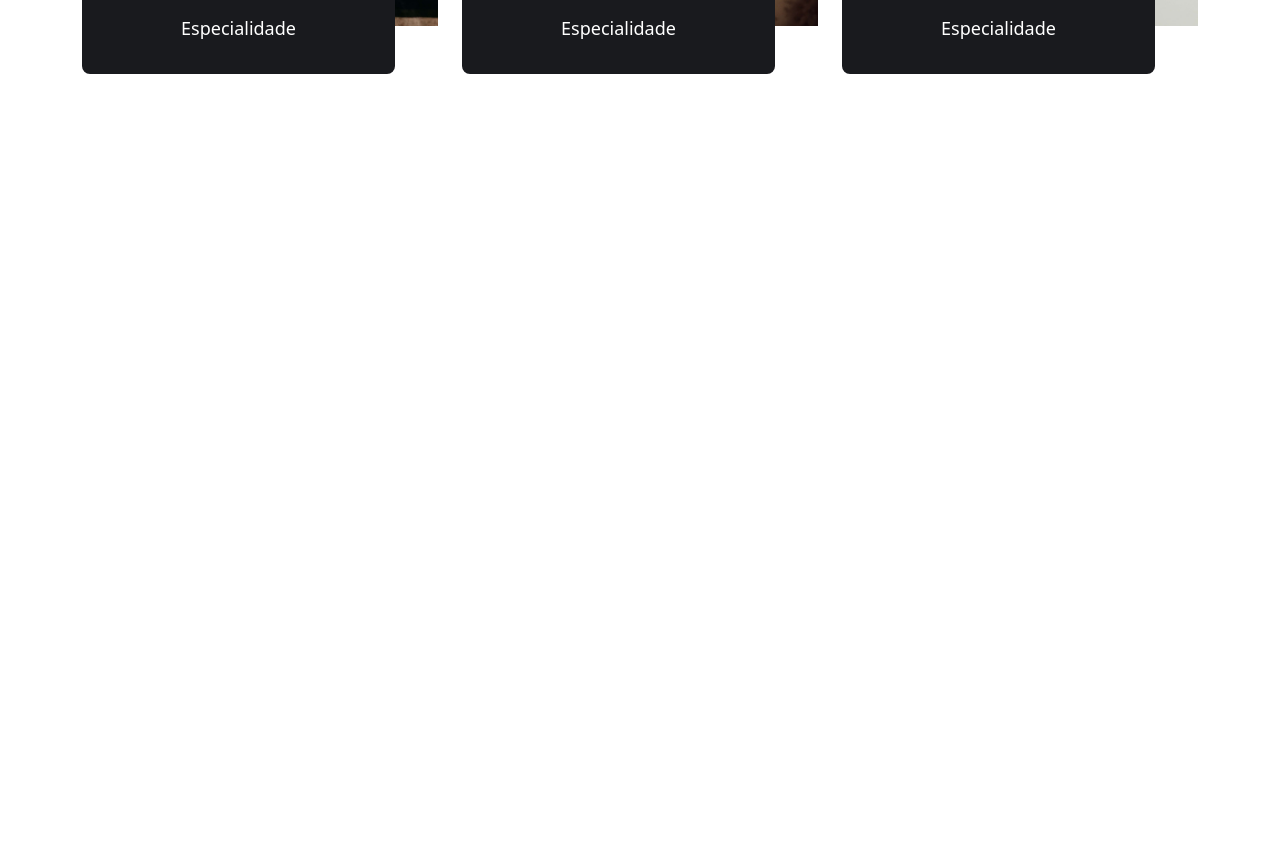
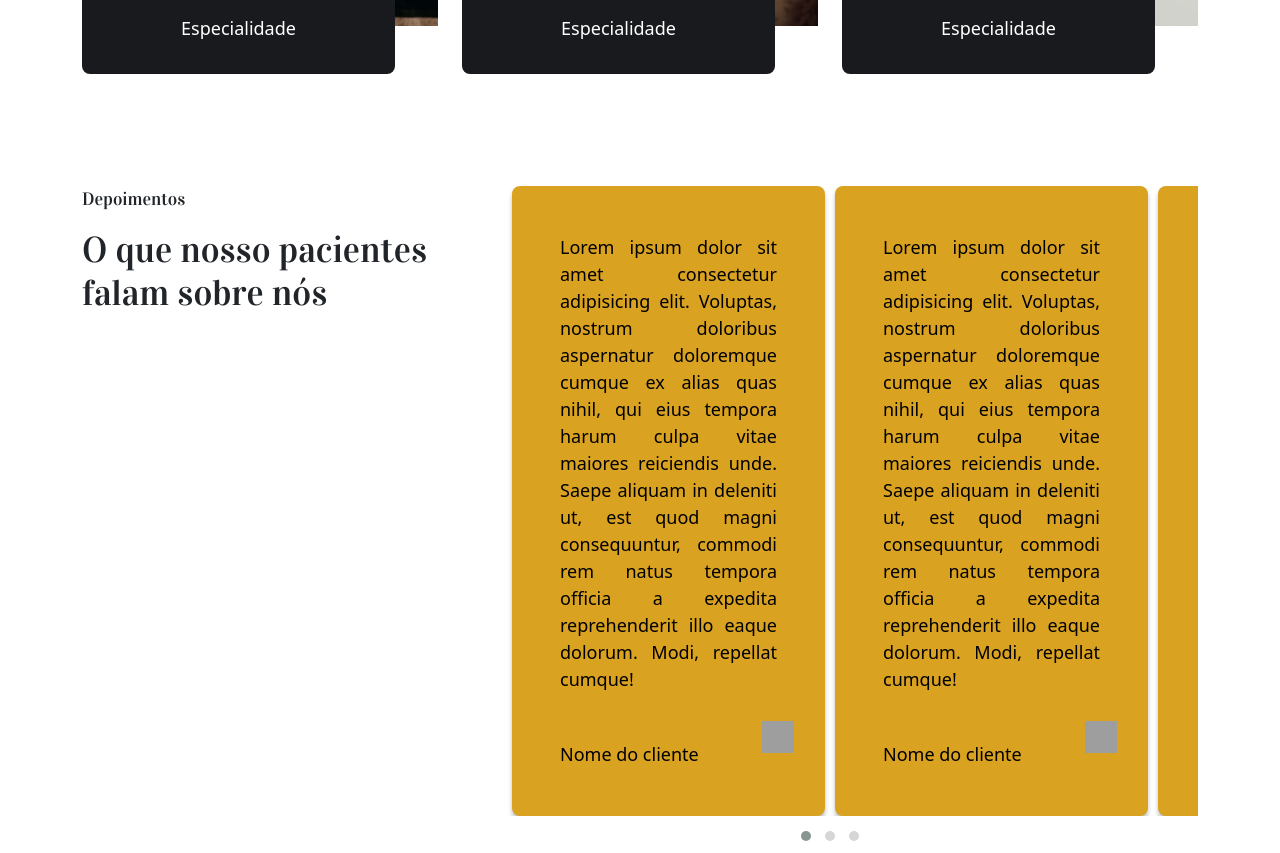
Before and after one commit to prmacedo/deborah, a PHP site: page / in a window 1280 px wide. Shown: the part 3712-4565 px from the top of the page. Before the commit the page ends 3786 px from the top, so only its background shows below. Run offline with PHP 8.4, Linux system fonts and the light colour scheme; grey boxes are pictures that could not be loaded.

Commit message:
create comments section

```diff
--- /dev/null
+++ b/css/owl.theme.default.min.css
@@ -0,0 +1,6 @@
+/**
+ * Owl Carousel v2.3.4
+ * Copyright 2013-2018 David Deutsch
+ * Licensed under: SEE LICENSE IN https://github.com/OwlCarousel2/OwlCarousel2/blob/master/LICENSE
+ */
+.owl-theme .owl-dots,.owl-theme .owl-nav{text-align:center;-webkit-tap-highlight-color:transparent}.owl-theme .owl-nav{margin-top:10px}.owl-theme .owl-nav [class*=owl-]{color:#FFF;font-size:14px;margin:5px;padding:4px 7px;background:#D6D6D6;display:inline-block;cursor:pointer;border-radius:3px}.owl-theme .owl-nav [class*=owl-]:hover{background:#869791;color:#FFF;text-decoration:none}.owl-theme .owl-nav .disabled{opacity:.5;cursor:default}.owl-theme .owl-nav.disabled+.owl-dots{margin-top:10px}.owl-theme .owl-dots .owl-dot{display:inline-block;zoom:1}.owl-theme .owl-dots .owl-dot span{width:10px;height:10px;margin:5px 7px;background:#D6D6D6;display:block;-webkit-backface-visibility:visible;transition:opacity .2s ease;border-radius:30px}.owl-theme .owl-dots .owl-dot.active span,.owl-theme .owl-dots .owl-dot:hover span{background:#869791}
--- a/css/styles.css
+++ b/css/styles.css
@@ -335,3 +335,25 @@
     padding: 1rem 2rem;
   }
 }
+
+/* COMMENTS */
+#comments {
+  margin-top: 10rem;
+}
+
+#comments .item {
+  position: relative;
+
+  background-color: var(--primary);
+  color: var(--black);
+  box-shadow: 0px 4px 4px rgba(0, 0, 0, 0.25);
+}
+
+#comments .item img {
+  position: absolute;
+  bottom: 10%;
+  right: 10%;
+
+  height: 2rem;
+  width: 2rem;
+}
--- a/index.php
+++ b/index.php
@@ -11,6 +11,10 @@
 
   <!-- Hover.css -->
   <link rel="stylesheet" href="./css/hover-min.css">
+
+  <!-- Owl Carousel -->
+  <link rel="stylesheet" href="./css/owl.carousel.min.css">
+  <link rel="stylesheet" href="./css/owl.theme.default.min.css">
 
   <!-- Fontes -->
   <link rel="preconnect" href="https://fonts.googleapis.com">
@@ -418,6 +422,54 @@
         </div>
       </div>
     </div>
+
+    <div id="comments" class="container">
+      <div class="row">
+        <div class="col-12 col-md-4">
+          <p class="font-vidaloka fsz-1">Depoimentos</p>
+          <h2 class="font-vidaloka fsz-3">O que nosso pacientes falam sobre nós</h2>
+        </div>
+
+        <div class="col-12 col-md-8">
+          <div class="owl-carousel owl-theme">
+            <div class="item border-50 p-5">
+              <p class="fsz-1 text-justify">Lorem ipsum dolor sit amet consectetur adipisicing elit. Voluptas, nostrum doloribus aspernatur doloremque cumque ex alias quas nihil, qui eius tempora harum culpa vitae maiores reiciendis unde. Saepe aliquam in deleniti ut, est quod magni consequuntur, commodi rem natus tempora officia a expedita reprehenderit illo eaque dolorum. Modi, repellat cumque!</p>
+
+              <p class="fsz-1 mb-0 mt-5 text-justify">Nome do cliente</p>
+              <img src="./assets/icon/quotes.svg" alt="Nome do cliente">
+            </div>
+
+            <div class="item border-50 p-5">
+              <p class="fsz-1 text-justify">Lorem ipsum dolor sit amet consectetur adipisicing elit. Voluptas, nostrum doloribus aspernatur doloremque cumque ex alias quas nihil, qui eius tempora harum culpa vitae maiores reiciendis unde. Saepe aliquam in deleniti ut, est quod magni consequuntur, commodi rem natus tempora officia a expedita reprehenderit illo eaque dolorum. Modi, repellat cumque!</p>
+
+              <p class="fsz-1 mb-0 mt-5 text-justify">Nome do cliente</p>
+              <img src="./assets/icon/quotes.svg" alt="Nome do cliente">
+            </div>
+
+            <div class="item border-50 p-5">
+              <p class="fsz-1 text-justify">Lorem ipsum dolor sit amet consectetur adipisicing elit. Voluptas, nostrum doloribus aspernatur doloremque cumque ex alias quas nihil, qui eius tempora harum culpa vitae maiores reiciendis unde. Saepe aliquam in deleniti ut, est quod magni consequuntur, commodi rem natus tempora officia a expedita reprehenderit illo eaque dolorum. Modi, repellat cumque!</p>
+
+              <p class="fsz-1 mb-0 mt-5 text-justify">Nome do cliente</p>
+              <img src="./assets/icon/quotes.svg" alt="Nome do cliente">
+            </div>
+
+            <div class="item border-50 p-5">
+              <p class="fsz-1 text-justify">Lorem ipsum dolor sit amet consectetur adipisicing elit. Voluptas, nostrum doloribus aspernatur doloremque cumque ex alias quas nihil, qui eius tempora harum culpa vitae maiores reiciendis unde. Saepe aliquam in deleniti ut, est quod magni consequuntur, commodi rem natus tempora officia a expedita reprehenderit illo eaque dolorum. Modi, repellat cumque!</p>
+
+              <p class="fsz-1 mb-0 mt-5 text-justify">Nome do cliente</p>
+              <img src="./assets/icon/quotes.svg" alt="Nome do cliente">
+            </div>
+
+            <div class="item border-50 p-5">
+              <p class="fsz-1 text-justify">Lorem ipsum dolor sit amet consectetur adipisicing elit. Voluptas, nostrum doloribus aspernatur doloremque cumque ex alias quas nihil, qui eius tempora harum culpa vitae maiores reiciendis unde. Saepe aliquam in deleniti ut, est quod magni consequuntur, commodi rem natus tempora officia a expedita reprehenderit illo eaque dolorum. Modi, repellat cumque!</p>
+
+              <p class="fsz-1 mb-0 mt-5 text-justify">Nome do cliente</p>
+              <img src="./assets/icon/quotes.svg" alt="Nome do cliente">
+            </div>
+          </div>
+        </div>
+      </div>
+    </div>
   </main>
 
   <?php require_once './partials/footer.php' ?>
@@ -425,5 +477,26 @@
   <!-- Option 1: Bootstrap Bundle with Popper -->
   <script src="https://cdn.jsdelivr.net/npm/bootstrap@5.0.2/dist/js/bootstrap.bundle.min.js" integrity="sha384-MrcW6ZMFYlzcLA8Nl+NtUVF0sA7MsXsP1UyJoMp4YLEuNSfAP+JcXn/tWtIaxVXM" crossorigin="anonymous"></script>
   <script src="./js/scripts.js"></script>
+  <script src="https://code.jquery.com/jquery-3.6.0.min.js" integrity="sha256-/xUj+3OJU5yExlq6GSYGSHk7tPXikynS7ogEvDej/m4=" crossorigin="anonymous"></script>
+  <script src="./js/owl.carousel.min.js"></script>
+  <script>
+    $('.owl-carousel').owlCarousel({
+      // stagePadding: 100,
+      // loop: true,
+      margin: 10,
+      nav: false,
+      dots: true,
+      startPosition: 0,
+      responsive:{
+        0: {
+          items: 1
+        },
+        768: {
+          items: 2,
+          stagePadding: 50
+        }
+      }
+    })
+  </script>
 </body>
 </html>
```
Also changed, not shown: assets/icon/quotes.svg (added), css/owl.carousel.min.css (added).
